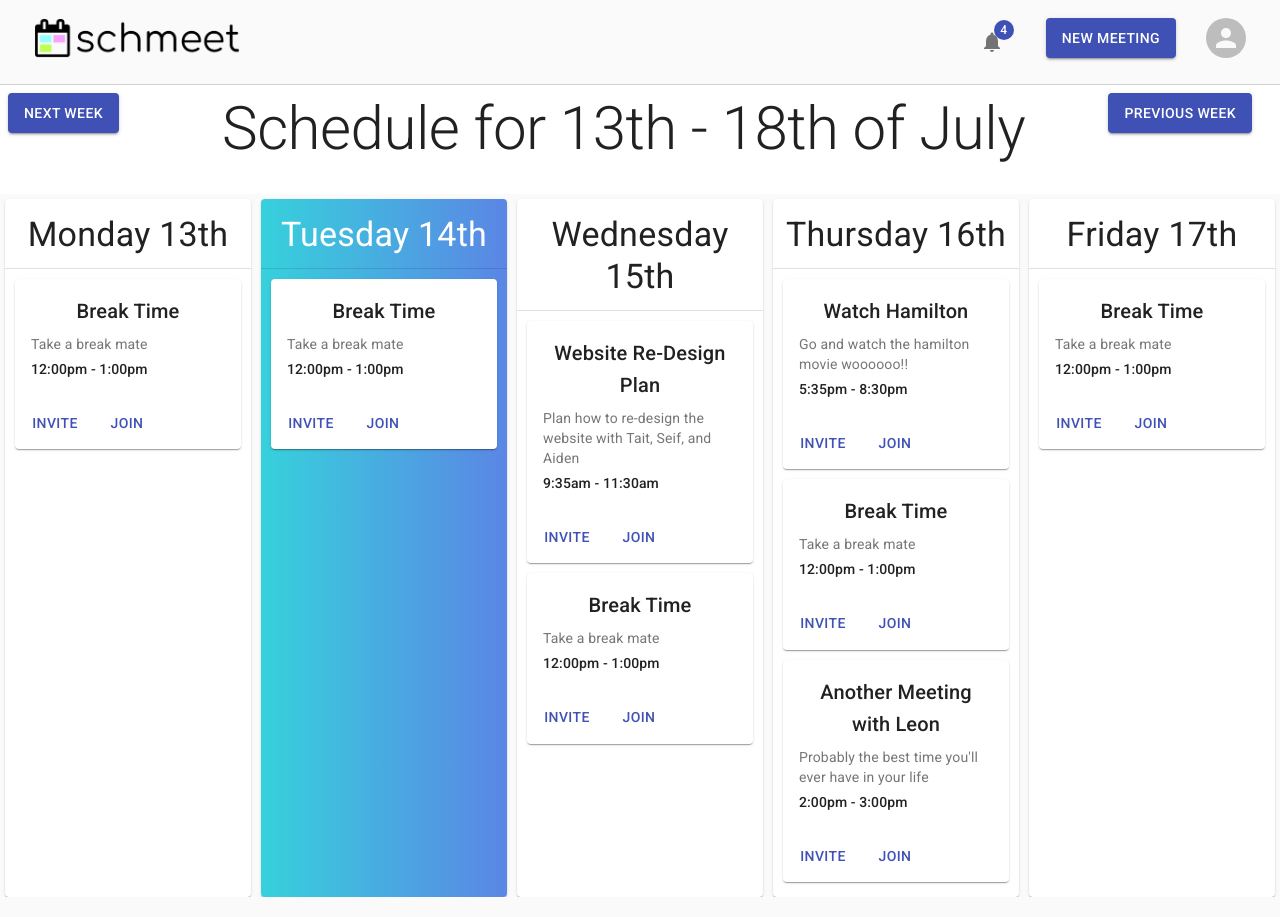
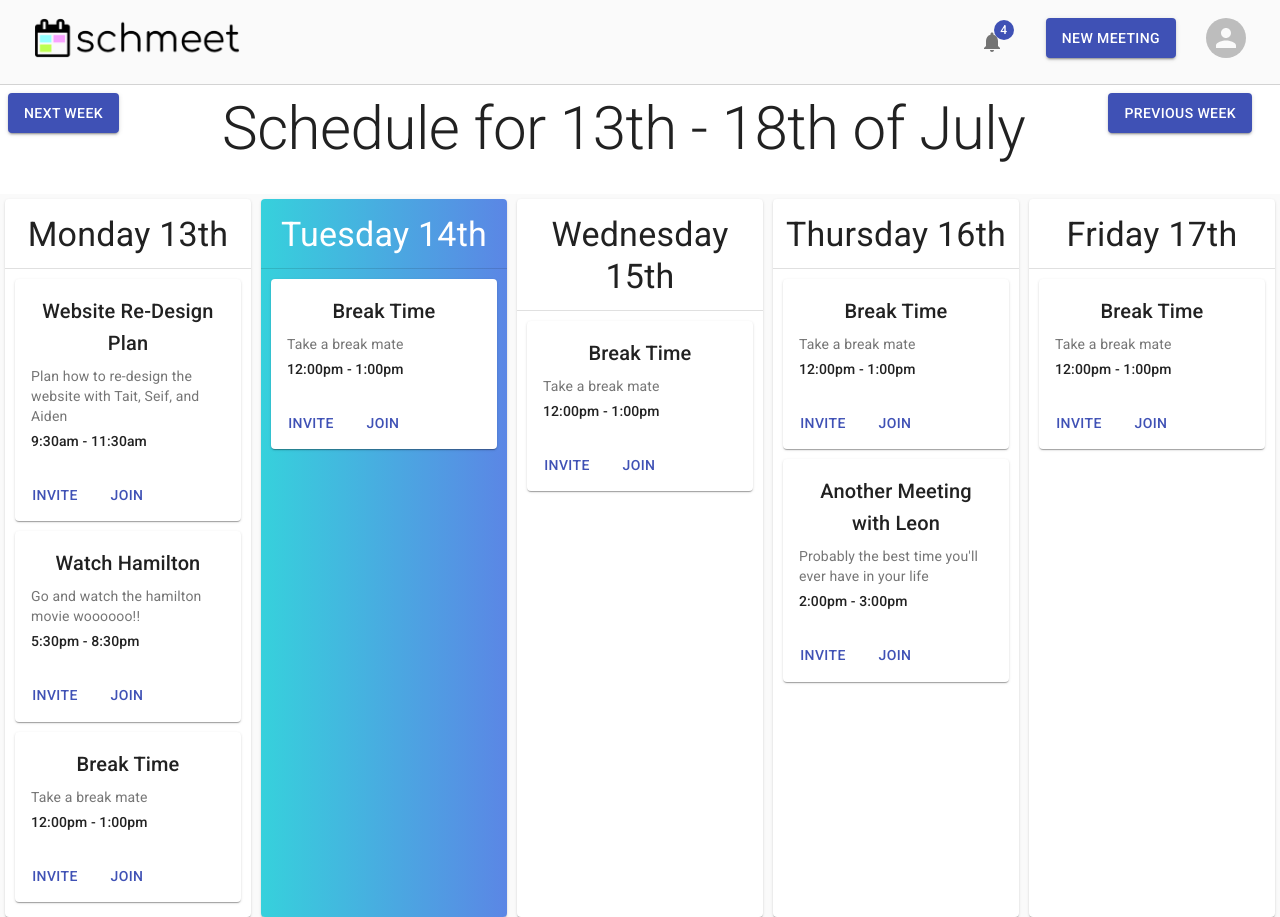
Before and after one commit to Alxjlv/schmeet-frontend, a React (Create React App) app in the folder schmeet-app/: page / in a window 1280 px wide. Built offline with nearby package versions, Linux system fonts and the light colour scheme.

Commit message:
Fix dates

```diff
--- a/schmeet-app/src/components/BaseCalendar.jsx
+++ b/schmeet-app/src/components/BaseCalendar.jsx
@@ -15,7 +15,7 @@ import {
 
 import { appointments } from "../demo-data/appointments";
 
-const currentDate = "2020-07-23";
+const currentDate = "2020-07-13";
 const BaseCalendar = () => {
 	const [data, setData] = React.useState(appointments);
 	const [addedAppointment, setAddedAppointment] = React.useState({});
--- a/schmeet-app/src/demo-data/appointments.js
+++ b/schmeet-app/src/demo-data/appointments.js
@@ -1,9 +1,8 @@
 export const appointments = [
 	{
 		title: "Website Re-Design Plan",
-		startDate: new Date(2020, 7, 19, 9, 35),
-		endDate: new Date(2020, 7, 19, 11, 30),
-		id: 0,
+		startDate: new Date("2020-07-13T09:30"),
+		endDate: new Date("2020-07-13T11:30"),
 		location: "Room 1",
 		description:
 			"Plan how to re-design the website with Tait, Seif, and Aiden",
@@ -12,9 +11,8 @@ export const appointments = [
 	},
 	{
 		title: "Watch Hamilton",
-		startDate: new Date(2020, 7, 20, 17, 35),
-		endDate: new Date(2020, 7, 20, 20, 30),
-		id: 0,
+		startDate: new Date("2020-07-13T17:30"),
+		endDate: new Date("2020-07-13T20:30"),
 		location: "Room 1",
 		description: "Go and watch the hamilton movie woooooo!!",
 		link:
@@ -22,9 +20,8 @@ export const appointments = [
 	},
 	{
 		title: "Break Time",
-		startDate: new Date(2020, 7, 17, 12, 0),
-		endDate: new Date(2020, 7, 17, 13, 0),
-		id: 0,
+		startDate: new Date("2020-07-13T12:00"),
+		endDate: new Date("2020-07-13T13:00"),
 		location: "Room 1",
 		description: "Take a break mate",
 		link:
@@ -32,9 +29,8 @@ export const appointments = [
 	},
 	{
 		title: "Break Time",
-		startDate: new Date(2020, 7, 18, 12, 0),
-		endDate: new Date(2020, 7, 18, 13, 0),
-		id: 0,
+		startDate: new Date("2020-07-14T12:00"),
+		endDate: new Date("2020-07-14T13:00"),
 		location: "Room 1",
 		description: "Take a break mate",
 		link:
@@ -42,9 +38,8 @@ export const appointments = [
 	},
 	{
 		title: "Break Time",
-		startDate: new Date(2020, 7, 19, 12, 0),
-		endDate: new Date(2020, 7, 19, 13, 0),
-		id: 0,
+		startDate: new Date("2020-07-15T12:00"),
+		endDate: new Date("2020-07-15T13:00"),
 		location: "Room 1",
 		description: "Take a break mate",
 		link:
@@ -52,9 +47,8 @@ export const appointments = [
 	},
 	{
 		title: "Break Time",
-		startDate: new Date(2020, 7, 20, 12, 0),
-		endDate: new Date(2020, 7, 20, 13, 0),
-		id: 0,
+		startDate: new Date("2020-07-16T12:00"),
+		endDate: new Date("2020-07-16T13:00"),
 		location: "Room 1",
 		description: "Take a break mate",
 		link:
@@ -62,9 +56,8 @@ export const appointments = [
 	},
 	{
 		title: "Break Time",
-		startDate: new Date(2020, 7, 21, 12, 0),
-		endDate: new Date(2020, 7, 21, 13, 0),
-		id: 0,
+		startDate: new Date("2020-07-17T12:00"),
+		endDate: new Date("2020-07-17T13:00"),
 		location: "Room 1",
 		description: "Take a break mate",
 		link:
@@ -72,9 +65,8 @@ export const appointments = [
 	},
 	{
 		title: "Another Meeting with Leon",
-		startDate: new Date(2020, 7, 20, 14, 0),
-		endDate: new Date(2020, 7, 20, 15, 0),
-		id: 0,
+		startDate: new Date("2020-07-16T14:00"),
+		endDate: new Date("2020-07-16T15:00"),
 		location: "Room 1",
 		description: "Probably the best time you'll ever have in your life",
 		link:
```
